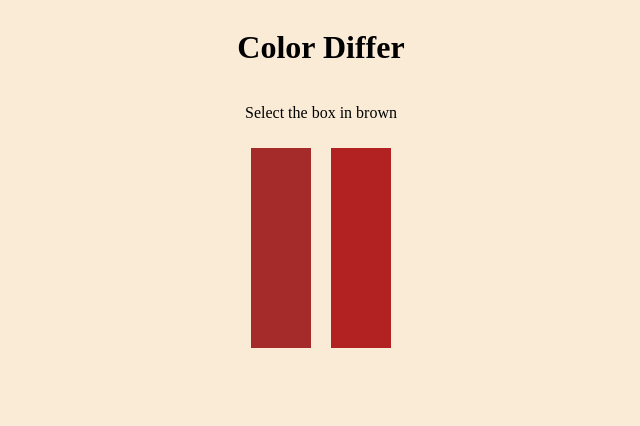
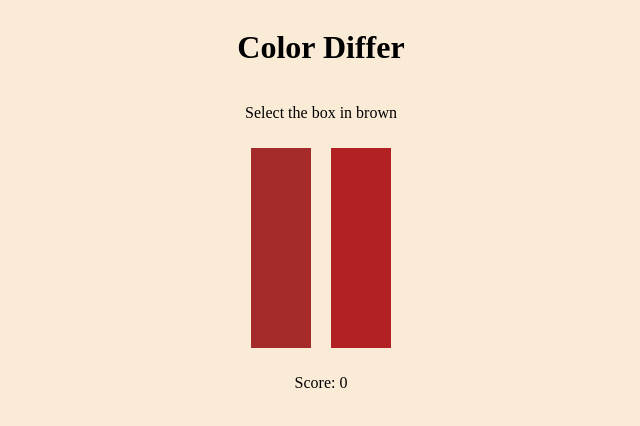
Before and after one commit to gunaykrgl/colorDiffer, a React (Vite) app: page / in a window 1280 px wide. Shown: the top 426 px of the page, without its empty margins (319-959 px from the left). Built offline with nearby package versions, Linux system fonts and the light colour scheme.

Commit message:
A score state is added

```diff
--- a/src/App.jsx
+++ b/src/App.jsx
@@ -6,6 +6,7 @@ function App() {
   const [colorPairs, setColorPairs] = useState([])
   const [randomColorPair, setRandomColorPair] = useState([])
   const [correctAnswer, setCorrectAnswer] = useState()
+  const [score, setScore] = useState(0)
   function handleClick(event) {
     setRandomColorPair(getRandomPair(colorPairs))
   }
@@ -37,6 +38,7 @@ function App() {
       <div className='color' id="color1" style={{backgroundColor: randomColorPair["color_0"]}} onClick={handleClick}></div>
       <div className='color' id="color2" style={{backgroundColor: randomColorPair["color_1"]}} onClick={handleClick}></div>
     </div>
+    <p>Score: {score}</p>
   </div>)
 }
 
```
